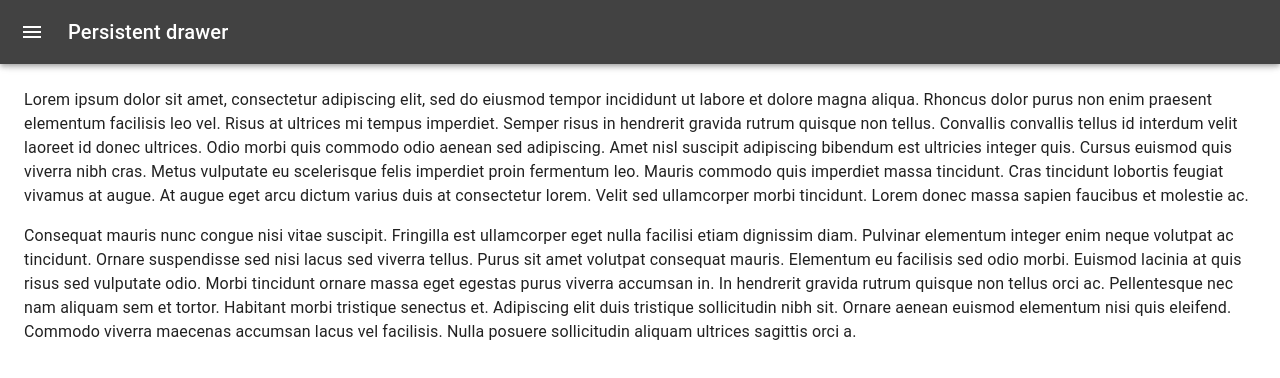
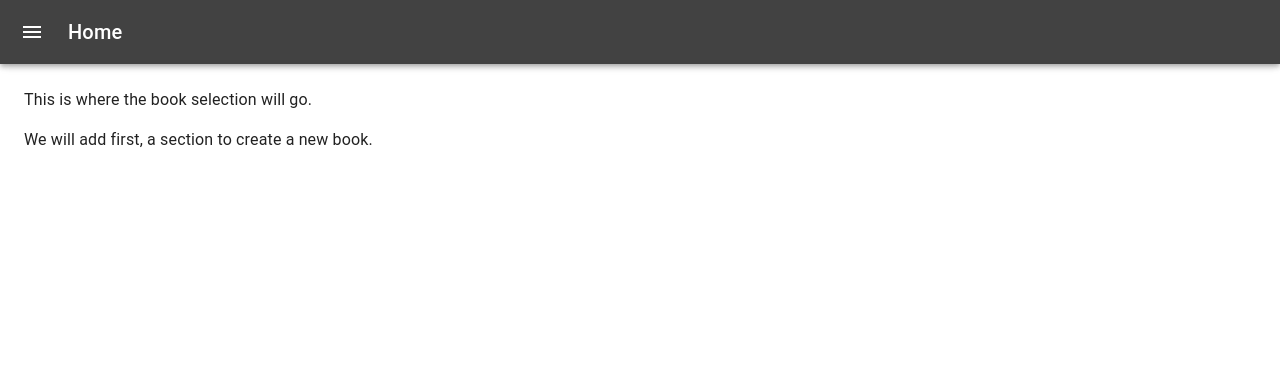
Before and after one commit to Lipp1305/read, a React (Create React App) app in the folder web/: page / in a window 1280 px wide. Shown: the top 378 px of the page. Built offline with nearby package versions, Linux system fonts and the light colour scheme.

Commit message:
Edited drawer

```diff
--- /dev/null
+++ b/web/src/components/AppBar.jsx
@@ -0,0 +1,23 @@
+import { styled } from '@mui/material/styles';
+import MuiAppBar from '@mui/material/AppBar';
+
+const drawerWidth = 240;
+
+const AppBar = styled(MuiAppBar, {
+    shouldForwardProp: (prop) => prop !== 'open',
+  })(({ theme, open }) => ({
+    transition: theme.transitions.create(['margin', 'width'], {
+      easing: theme.transitions.easing.sharp,
+      duration: theme.transitions.duration.leavingScreen,
+    }),
+    ...(open && {
+      width: `calc(100% - ${drawerWidth}px)`,
+      marginLeft: `${drawerWidth}px`,
+      transition: theme.transitions.create(['margin', 'width'], {
+        easing: theme.transitions.easing.easeOut,
+        duration: theme.transitions.duration.enteringScreen,
+      }),
+    }),
+  }));
+
+export default AppBar;
--- /dev/null
+++ b/web/src/components/DrawerHeader.jsx
@@ -0,0 +1,11 @@
+import { styled } from '@mui/material/styles';
+
+const DrawerHeader = styled('div')(({ theme }) => ({
+  display: 'flex',
+  alignItems: 'center',
+  padding: theme.spacing(0, 1),
+  ...theme.mixins.toolbar,
+  justifyContent: 'flex-end',
+}));
+
+export default DrawerHeader;
--- /dev/null
+++ b/web/src/components/MainContainer.jsx
@@ -0,0 +1,24 @@
+import { styled } from '@mui/material/styles';
+
+const drawerWidth = 240;
+
+const MainContainer = styled('main', { shouldForwardProp: (prop) => prop !== 'open' })(
+    ({ theme, open }) => ({
+        flexGrow: 1,
+        padding: theme.spacing(3),
+        transition: theme.transitions.create('margin', {
+            easing: theme.transitions.easing.sharp,
+            duration: theme.transitions.duration.leavingScreen,
+        }),
+        marginLeft: `-${drawerWidth}px`,
+        ...(open && {
+            transition: theme.transitions.create('margin', {
+                easing: theme.transitions.easing.easeOut,
+                duration: theme.transitions.duration.enteringScreen,
+            }),
+            marginLeft: 0,
+        }),
+    }),
+);
+
+export default MainContainer;
--- a/web/src/components/MainPage.jsx
+++ b/web/src/components/MainPage.jsx
@@ -18,52 +18,11 @@ import ListItemIcon from '@mui/material/ListItemIcon';
 import ListItemText from '@mui/material/ListItemText';
 import InboxIcon from '@mui/icons-material/MoveToInbox';
 import MailIcon from '@mui/icons-material/Mail';
+import MainContainer from './MainContainer';
+import AppBar from './AppBar';
+import DrawerHeader from './DrawerHeader';
 
 const drawerWidth = 240;
-
-const Main = styled('main', { shouldForwardProp: (prop) => prop !== 'open' })(
-  ({ theme, open }) => ({
-    flexGrow: 1,
-    padding: theme.spacing(3),
-    transition: theme.transitions.create('margin', {
-      easing: theme.transitions.easing.sharp,
-      duration: theme.transitions.duration.leavingScreen,
-    }),
-    marginLeft: `-${drawerWidth}px`,
-    ...(open && {
-      transition: theme.transitions.create('margin', {
-        easing: theme.transitions.easing.easeOut,
-        duration: theme.transitions.duration.enteringScreen,
-      }),
-      marginLeft: 0,
-    }),
-  }),
-);
-
-const AppBar = styled(MuiAppBar, {
-  shouldForwardProp: (prop) => prop !== 'open',
-})(({ theme, open }) => ({
-  transition: theme.transitions.create(['margin', 'width'], {
-    easing: theme.transitions.easing.sharp,
-    duration: theme.transitions.duration.leavingScreen,
-  }),
-  ...(open && {
-    width: `calc(100% - ${drawerWidth}px)`,
-    marginLeft: `${drawerWidth}px`,
-    transition: theme.transitions.create(['margin', 'width'], {
-      easing: theme.transitions.easing.easeOut,
-      duration: theme.transitions.duration.enteringScreen,
-    }),
-  }),
-}));
-
-const DrawerHeader = styled('div')(({ theme }) => ({
-  display: 'flex',
-  alignItems: 'center',
-  padding: theme.spacing(0, 1),
-  ...theme.mixins.toolbar,
-  justifyContent: 'flex-end',
-}));
 
 export default function PersistentDrawerLeft() {
   const theme = useTheme();
@@ -92,7 +51,7 @@ export default function PersistentDrawerLeft() {
             <MenuIcon />
           </IconButton>
           <Typography variant="h6" noWrap component="div">
-            Persistent drawer
+            Home
           </Typography>
         </Toolbar>
       </AppBar>
@@ -116,7 +75,7 @@ export default function PersistentDrawerLeft() {
         </DrawerHeader>
         <Divider />
         <List>
-          {['Inbox', 'Starred', 'Send email', 'Drafts'].map((text, index) => (
+          {['All Books', 'My Collections', 'Profile'].map((text, index) => (
             <ListItem key={text} disablePadding>
               <ListItemButton>
                 <ListItemIcon>
@@ -129,7 +88,7 @@ export default function PersistentDrawerLeft() {
         </List>
         <Divider />
         <List>
-          {['All mail', 'Trash', 'Spam'].map((text, index) => (
+          {['Add Book', 'Create Collection', 'Settings'].map((text, index) => (
             <ListItem key={text} disablePadding>
               <ListItemButton>
                 <ListItemIcon>
@@ -141,36 +100,15 @@ export default function PersistentDrawerLeft() {
           ))}
         </List>
       </Drawer>
-      <Main open={open}>
+      <MainContainer open={open}>
         <DrawerHeader />
         <Typography paragraph>
-          Lorem ipsum dolor sit amet, consectetur adipiscing elit, sed do eiusmod
-          tempor incididunt ut labore et dolore magna aliqua. Rhoncus dolor purus non
-          enim praesent elementum facilisis leo vel. Risus at ultrices mi tempus
-          imperdiet. Semper risus in hendrerit gravida rutrum quisque non tellus.
-          Convallis convallis tellus id interdum velit laoreet id donec ultrices.
-          Odio morbi quis commodo odio aenean sed adipiscing. Amet nisl suscipit
-          adipiscing bibendum est ultricies integer quis. Cursus euismod quis viverra
-          nibh cras. Metus vulputate eu scelerisque felis imperdiet proin fermentum
-          leo. Mauris commodo quis imperdiet massa tincidunt. Cras tincidunt lobortis
-          feugiat vivamus at augue. At augue eget arcu dictum varius duis at
-          consectetur lorem. Velit sed ullamcorper morbi tincidunt. Lorem donec massa
-          sapien faucibus et molestie ac.
+          This is where the book selection will go.
         </Typography>
         <Typography paragraph>
-          Consequat mauris nunc congue nisi vitae suscipit. Fringilla est ullamcorper
-          eget nulla facilisi etiam dignissim diam. Pulvinar elementum integer enim
-          neque volutpat ac tincidunt. Ornare suspendisse sed nisi lacus sed viverra
-          tellus. Purus sit amet volutpat consequat mauris. Elementum eu facilisis
-          sed odio morbi. Euismod lacinia at quis risus sed vulputate odio. Morbi
-          tincidunt ornare massa eget egestas purus viverra accumsan in. In hendrerit
-          gravida rutrum quisque non tellus orci ac. Pellentesque nec nam aliquam sem
-          et tortor. Habitant morbi tristique senectus et. Adipiscing elit duis
-          tristique sollicitudin nibh sit. Ornare aenean euismod elementum nisi quis
-          eleifend. Commodo viverra maecenas accumsan lacus vel facilisis. Nulla
-          posuere sollicitudin aliquam ultrices sagittis orci a.
+            We will add first, a section to create a new book.
         </Typography>
-      </Main>
+      </MainContainer>
     </Box>
   );
 }
```
Also changed, not shown: web/src/components/CollectionsDrawer.jsx (deleted, +0 -41 lines), web/src/components/MenuAppBar.jsx (deleted, +0 -25 lines).
